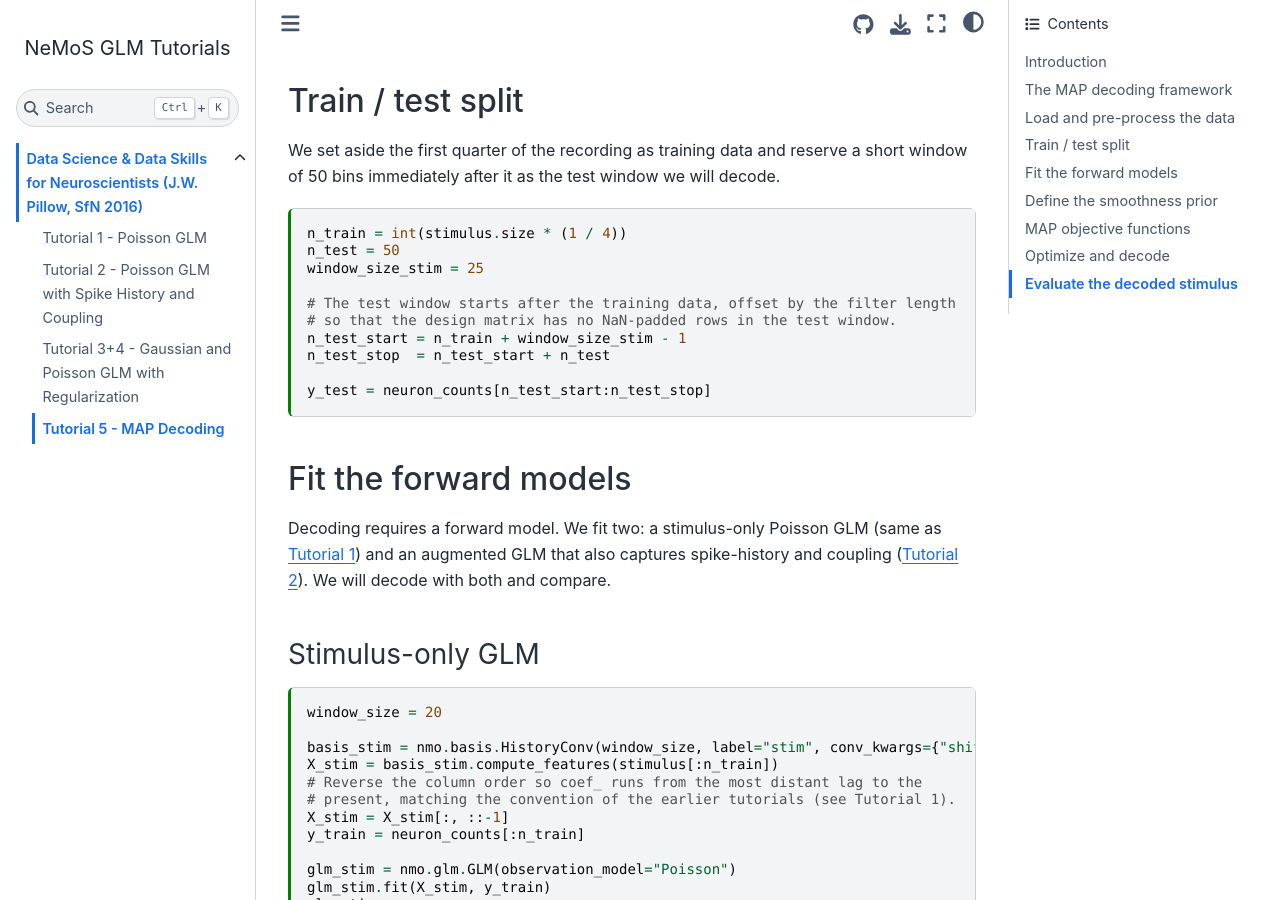
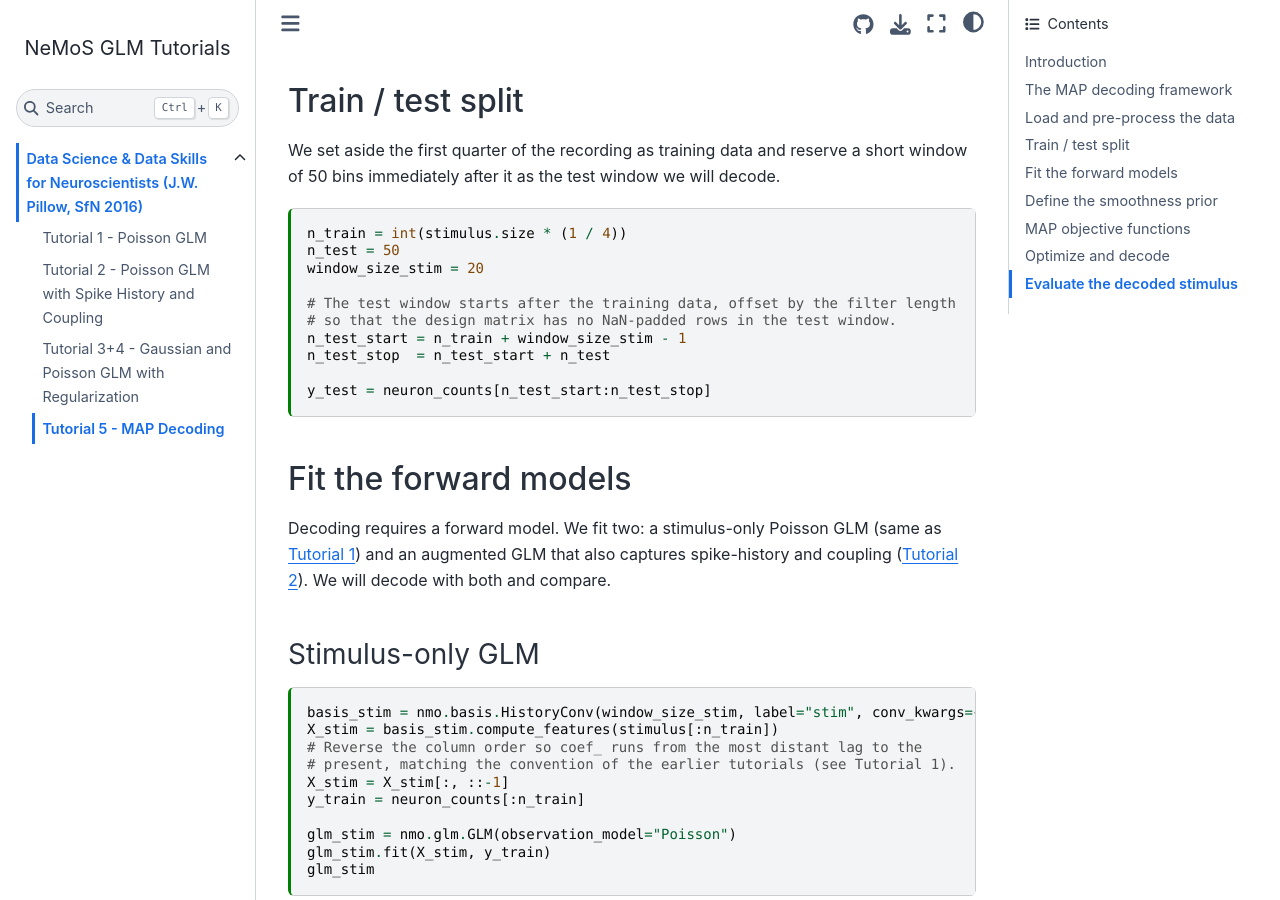
Before and after one commit to BalzaniEdoardo/nemos_glm_tutorials, a Sphinx documentation site: the page built from docs/tutorials/Sfn-2016-tutorial-GLMs/05_decoding.md, in a window 1280 px wide and 900 px high, scrolled down 2683 px. Built offline with Sphinx 7.4.7 and the Sphinx Book theme 1.1.4, drawn with Linux system fonts in a browser that asks for light colours.

Commit message:
Fix filter size

````diff
--- a/docs/tutorials/Sfn-2016-tutorial-GLMs/05_decoding.md
+++ b/docs/tutorials/Sfn-2016-tutorial-GLMs/05_decoding.md
@@ -118,7 +118,7 @@ We set aside the first quarter of the recording as training data and reserve a s
 ```{code-cell} ipython3
 n_train = int(stimulus.size * (1 / 4))
 n_test = 50
-window_size_stim = 25
+window_size_stim = 20
 
 # The test window starts after the training data, offset by the filter length
 # so that the design matrix has no NaN-padded rows in the test window.
@@ -135,9 +135,8 @@ Decoding requires a forward model. We fit two: a stimulus-only Poisson GLM (same
 ### Stimulus-only GLM
 
 ```{code-cell} ipython3
-window_size = 20
 
-basis_stim = nmo.basis.HistoryConv(window_size, label="stim", conv_kwargs={"shift": False})
+basis_stim = nmo.basis.HistoryConv(window_size_stim, label="stim", conv_kwargs={"shift": False})
 X_stim = basis_stim.compute_features(stimulus[:n_train])
 # Reverse the column order so coef_ runs from the most distant lag to the
 # present, matching the convention of the earlier tutorials (see Tutorial 1).
````
